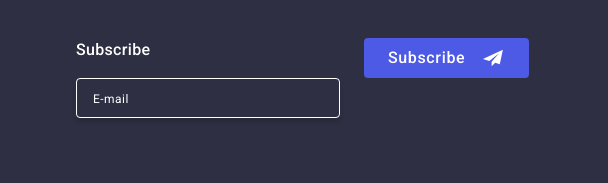
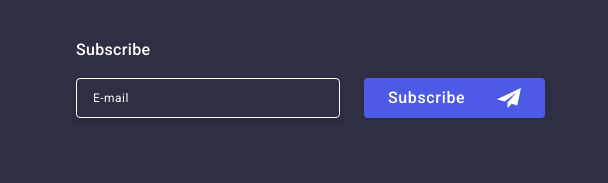
Before and after one commit to KarinaShcherbakova/goit-markup-hw-05, a plain HTML site: page index.html in a window 1280 px wide. Shown: the part 3309-3492 px from the top of the page, 672-1280 px from the left. Drawn offline with nearby package versions, Linux system fonts and the light colour scheme.

Commit message:
modification footer

```diff
--- a/css/styles.css
+++ b/css/styles.css
@@ -725,13 +725,7 @@ margin-right: 8px;
 .footer-icon {
     fill: #f4f4fd;
 }
-.footer-form {
-   display: flex;
-}
-.footer-subscribe-container {
-    display: block;
-    align-items: center;
-    margin-right: 24px;
+.footer-form-container {
 }
 .footer-subscribe-text {
     margin-bottom: 16px;
@@ -742,26 +736,30 @@ margin-right: 8px;
     color: #fff;
 }
 .footer-order-form {
-
-}
+    display: flex;
+    align-items: center;
+    gap: 24px;
+ }
 .footer-form-label {
-
 }
 .footer-form-input {
+    display: block;
+    align-items: center;
     padding-left: 16px;
     border: 1px solid #fff;
     border-radius: 4px;
     width: 264px;
     height: 40px;
-    background: #2e2f42;
+    background-color: transparent;
     display: inline;
     box-shadow: 0 4px 4px 0 rgba(0, 0, 0, 0.15);
-}
-.footer-form-input::placeholder {
-    font-weight: 400;
     font-size: 12px;
     line-height: 2;
     letter-spacing: 0.04em;
+    color: #fff;
+    font-weight: 400;
+}
+.footer-form-input::placeholder {
     color: #fff;
 }
 .footer-button {
@@ -772,9 +770,10 @@ margin-right: 8px;
     gap: 16px;
     border-radius: 4px;
     padding: 8px 24px;
-    width: 165px;
+    min-width: 165px;
     height: 40px;
-    background: #4d5ae5;
+    background-color: #4d5ae5;
+    font-family: "Roboto", sans-serif;
     font-weight: 500;
     font-size: 16px;
     line-height: 1.5;
@@ -782,8 +781,10 @@ margin-right: 8px;
     text-align: center;
     color: #fff;
     border: none;
+    cursor: pointer;
 }
 .footer-button-icon {
     fill: #fff;
+    margin-left: 16px;
 }
 /*___________________________________________*/
--- a/index.html
+++ b/index.html
@@ -562,26 +562,25 @@
             </li>
           </ul>
         </div>
-        <form class="footer-form">
-          <div class="footer-subscribe-container">
+        <div class="footer-form-container">
           <p class="footer-subscribe-text">Subscribe</p>
           <form class="footer-order-form">
             <label class="footer-form-label">
               <input
                 class="footer-form-input"
-                type="text"
+                type="email"
                 name="E-mail"
                 placeholder="E-mail"
               />
             </label>
-          </div>
-              <button type="button" class="footer-button">
-                Subscribe
-                <svg class="footer-button-icon" width="24" height="20">
-                  <use href="./images/new-icons/icons.svg#icon-subscribe"></use>
-                </svg>
-              </button>
+            <button type="submit" class="footer-button">
+              Subscribe
+              <svg class="footer-button-icon" width="24" height="24">
+                <use href="./images/new-icons/icons.svg#icon-subscribe"></use>
+              </svg>
+            </button>
           </form>
+        </div>
       </div>
     </footer>
 
```
